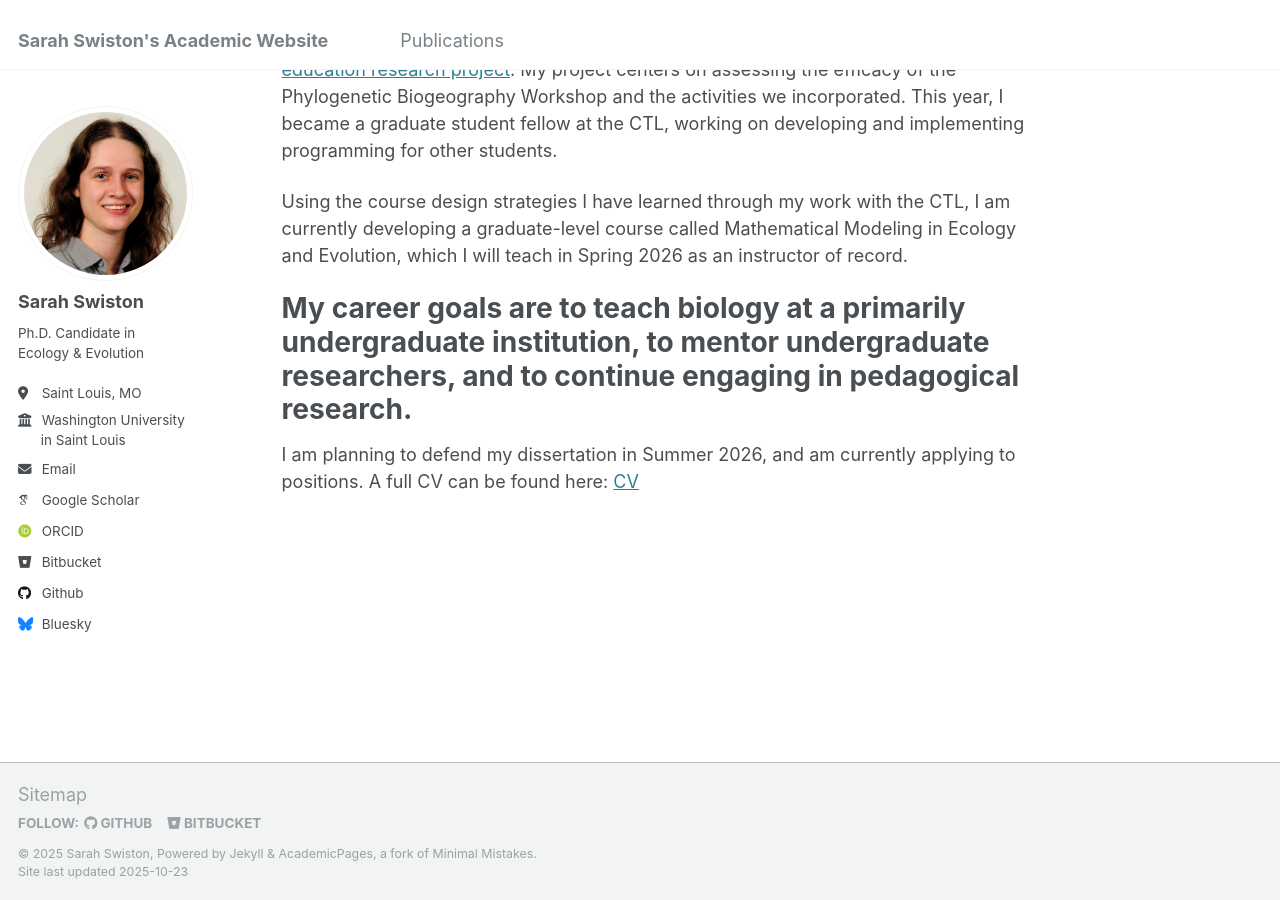
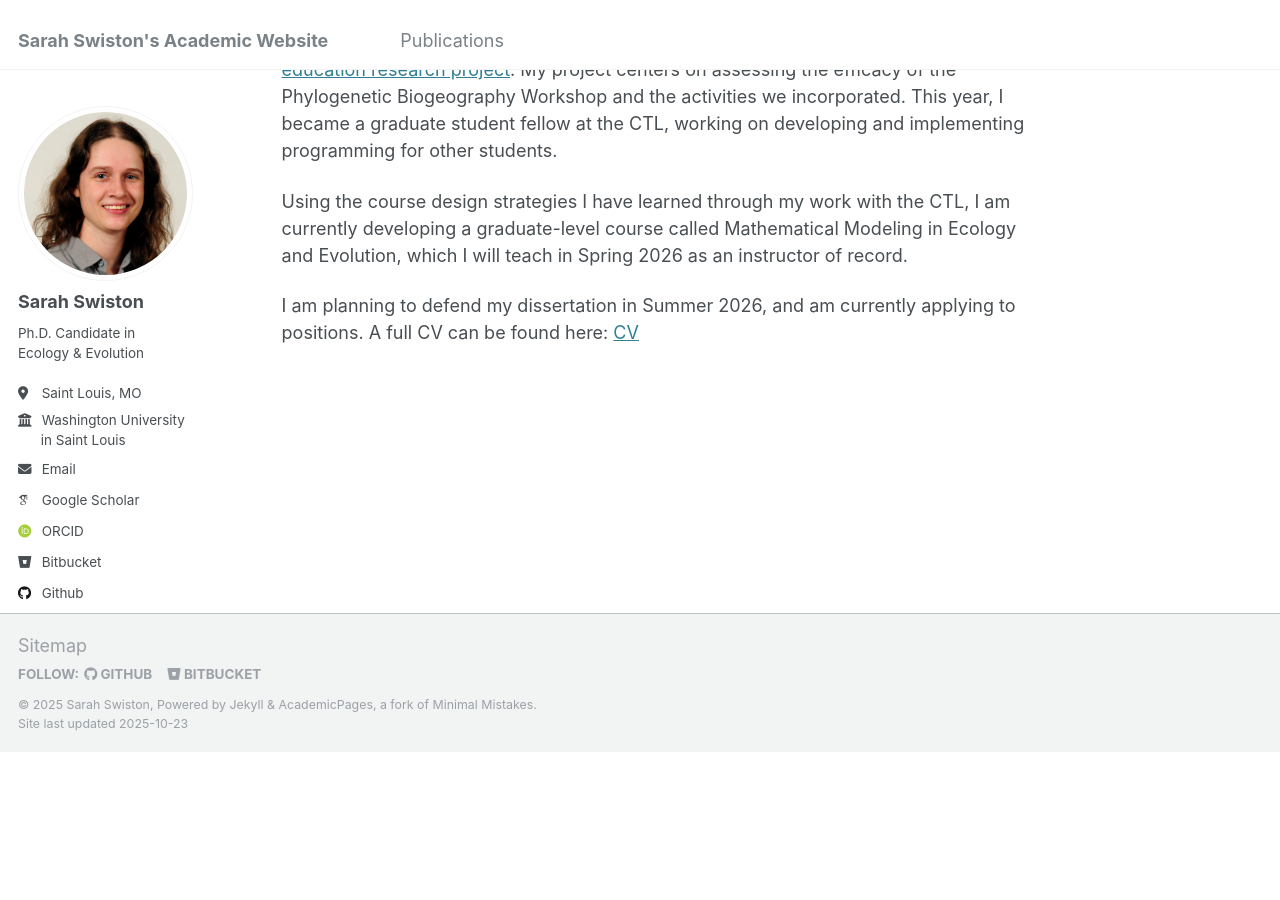
Before and after one commit to sswiston/sswiston.github.io, a Jekyll site: the page built from _pages/about.md, in a window 1280 px wide and 900 px high, scrolled down 675 px. Built offline with Jekyll 4.4.1, drawn with Linux system fonts in a browser that asks for light colours; some web fonts are replaced; after the commit the page ends 1426 px from its top, so only the background shows below that.

Commit message:
updating about page

```diff
--- a/_pages/about.md
+++ b/_pages/about.md
@@ -17,6 +17,6 @@ I am also committed to teaching and pedagogical research. I have obtained a Teac
 
 Using the course design strategies I have learned through my work with the CTL, I am currently developing a graduate-level course called Mathematical Modeling in Ecology and Evolution, which I will teach in Spring 2026 as an instructor of record.
 
-# My career goals are to teach biology at a primarily undergraduate institution, to mentor undergraduate researchers, and to continue engaging in pedagogical research.
+<!-- My career goals are to teach biology at a primarily undergraduate institution, to mentor undergraduate researchers, and to continue engaging in pedagogical research. -->
 
 I am planning to defend my dissertation in Summer 2026, and am currently applying to positions. A full CV can be found here: [CV](http://sswiston.github.io/files/Swiston_CV.pdf)
```
